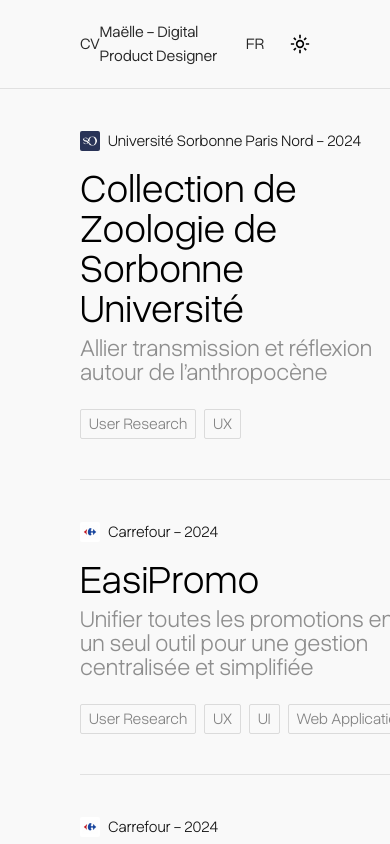
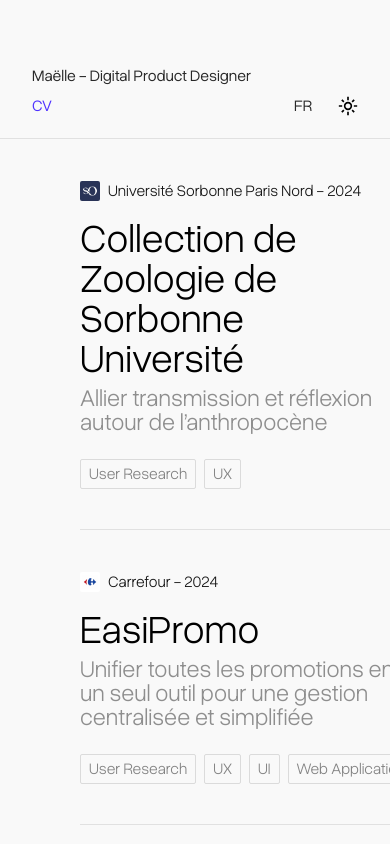
Before and after one commit to maeeelle/portfolio, a Next.js app: page /en in a window 390 px wide. Shown: the top 844 px of the page. Built offline with nearby package versions, Linux system fonts and the light colour scheme.

Commit message:
feat: add mobile layout to page header

```diff
--- a/src/app/[locale]/page.tsx
+++ b/src/app/[locale]/page.tsx
@@ -14,12 +14,14 @@ export default async function Home({ params }: HomeProps) {
 
   return (
     <div className='min-h-dvh flex flex-col relative overflow-hidden'>
-      <header className='flex justify-between items-center px-20 py-5 font-normal text-[#282828] text-base'>
-        <nav className='space-x-4'>
-          <Link href='/doc/cv_maelle.pdf'>CV</Link>
-        </nav>
+      <header className='flex flex-wrap justify-between items-center px-8 sm:px-20 pt-16 pb-5 sm:pt-5 font-normal text-[#282828] text-base'>
+        <Link href='/doc/cv_maelle.pdf' className='max-sm:text-[#4F32FF]'>
+          CV
+        </Link>
 
-        <h1>Maëlle - Digital Product Designer</h1>
+        <h1 className='max-sm:-order-1 w-full sm:w-auto mb-1.5 sm:mb-0'>
+          Maëlle - Digital Product Designer
+        </h1>
 
         <div className='flex gap-5 items-center'>
           <Link
```
